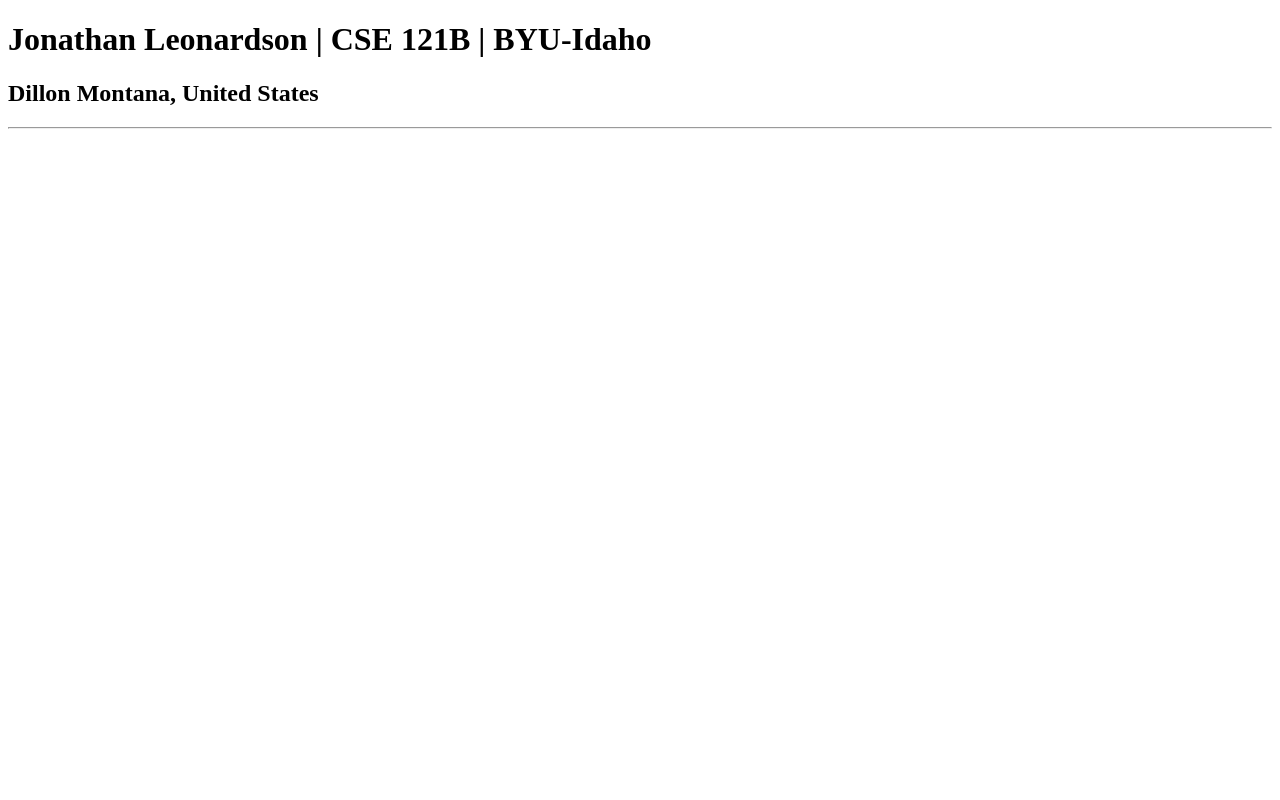
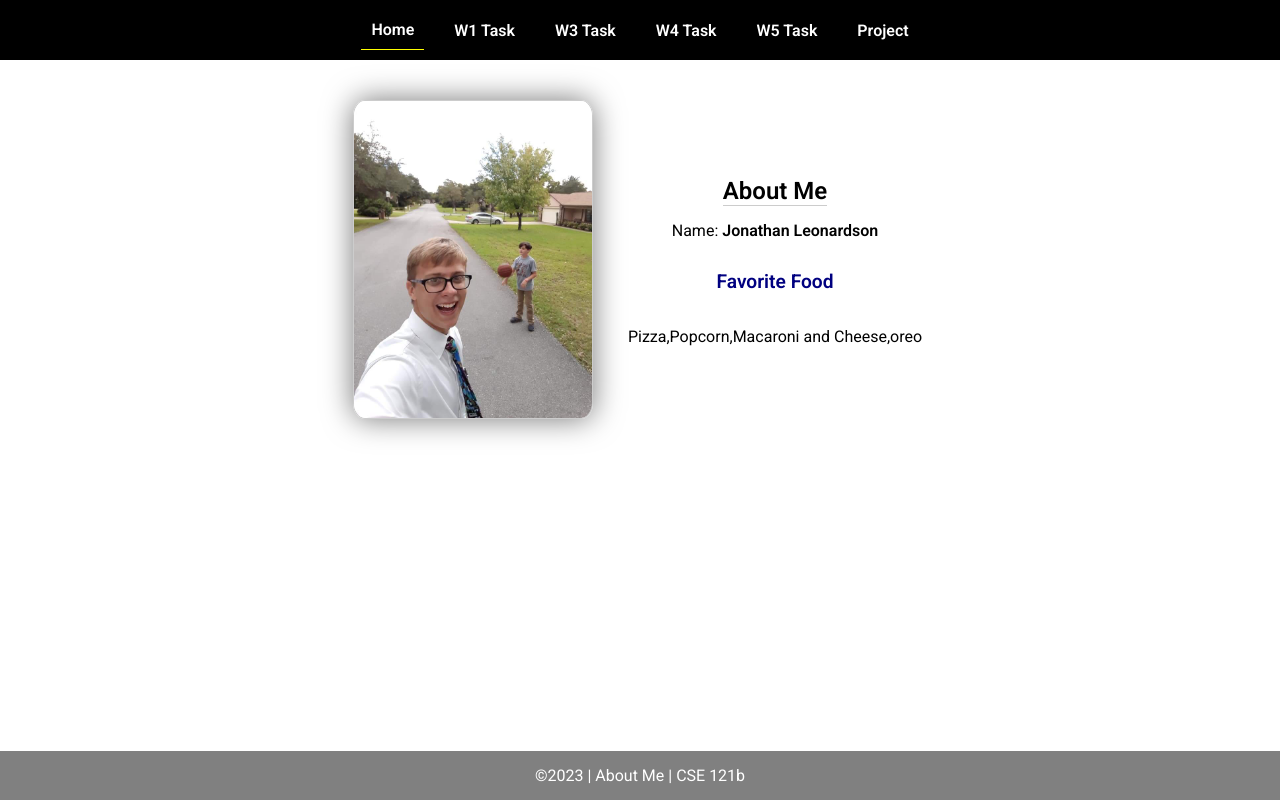
Before and after one commit to FlyEmris/cse121b, a plain HTML site: page index.html in a window 1280 px wide. Drawn offline with Linux system fonts and the light colour scheme.

Commit message:
fixed my errors and made stuff work.

```diff
--- a/index.html
+++ b/index.html
@@ -1,13 +1,45 @@
 <!DOCTYPE html>
 <html lang="en">
+
 <head>
-    <meta charset="UTF-8">
-    <meta name="viewport" content="width=device-width, initial-scale=1.0">
-    <title>Jonathan Leonardson | CSE 121B | BYU-Idaho</title>
+  <meta charset="UTF-8">
+  <meta name="viewport" content="width=device-width, initial-scale=1.0">
+  <title>About Me | CSE 121b | W02: Programming Tasks</title>
+  <link rel="preconnect" href="https://fonts.googleapis.com">
+  <link rel="preconnect" href="https://fonts.gstatic.com" crossorigin>
+  <link href="https://fonts.googleapis.com/css2?family=Roboto:wght@400;600&display=swap"
+    rel="stylesheet">
+  <link rel="stylesheet" href="styles/main.css">
 </head>
+
 <body>
-    <h1>Jonathan Leonardson | CSE 121B | BYU-Idaho</h1>
-    <h2>Dillon Montana, United States</h2>
-    <hr>
+  <nav>
+    <ul id="menu">
+      <li><a id="toggleMenu">&equiv;</a></li>
+      <li><a href="index.html" class="active">Home</a></li>
+      <li><a href="w01-task.html">W1 Task</a></li>
+      <li><a href="w03-task.html">W3 Task</a></li>
+      <li><a href="w04-task.html">W4 Task</a></li>
+      <li><a href="w05-task.html">W5 Task</a></li>
+      <li><a href="project.html">Project</a></li>
+    </ul>
+  </nav>
+  <main id="home">
+    <picture>
+      <img src="images/placeholder.png" alt="Placeholder Image">
+    </picture>
+    <section>
+      <h1>About Me</h1>
+      <div class="info">Name: <span id="name"></span></div>
+      <h2>Favorite Food</h2>
+      <div class="block" id="food"></div>
+    </section>
+  </main>
+  <footer>
+    &copy;<span id="year"></span> | About Me | CSE 121b
+  </footer>
+  <script src="scripts/main.js"></script>
+  <script src="scripts/w02-task.js"></script>
 </body>
+
 </html>
--- /dev/null
+++ b/scripts/main.js
@@ -0,0 +1,9 @@
+// copyright year
+document.querySelector('#year').textContent = new Date().getFullYear();
+
+// toggle menu in small view
+const toggleMenu = () => {
+    document.querySelector('#menu').classList.toggle('open');
+}
+
+document.querySelector('#toggleMenu').addEventListener('click', toggleMenu);
--- /dev/null
+++ b/scripts/w02-task.js
@@ -0,0 +1,35 @@
+/* W02-Task - Profile Home Page */
+
+/* Step 1 - Setup type tasks - no code required */
+
+/* Step 2 - Variables */
+
+let fullName = 'Jonathan Leonardson';
+let currentYear = '2023';
+let profilePicture = 'images/FB_IMG_1600378235339 (2).jpg';
+/* Step 3 - Element Variables */
+
+const nameElement = document.getElementById('name');
+const foodElement = document.getElementById('food');
+const yearElement = document.querySelector('#year');
+const imageElement = document.querySelector('main#home picture img')
+
+/* Step 4 - Adding Content */
+
+nameElement.innerHTML = `<strong>${fullName}<strong>`;
+textContent = 'currentYear';
+imageElement.setAttribute('src' , profilePicture);
+imageElement.setAttribute
+
+
+/* Step 5 - Array */
+
+let favoriteFood = [
+    "Pizza",
+    "Popcorn",
+    "Macaroni and Cheese"
+];
+
+let singleFavoriteFood = "oreo";
+favoriteFood.push(singleFavoriteFood);
+foodElement.innerHTML += `<br>${favoriteFood}`;
--- /dev/null
+++ b/styles/main.css
@@ -0,0 +1,157 @@
+/* Universal Selector */
+* {
+    margin: 0;
+    padding: 0;
+    box-sizing: border-box;
+}
+
+/* HTML Selectors */
+body {
+    font-family: 'Roboto', Helvetica, sans-serif;
+}
+
+nav {
+    background-color: black;
+    width: 100%;
+    position: fixed;
+    top: 0;
+}
+
+nav ul {
+    display: flex;
+    flex-direction: column;
+    align-items: center;
+    max-width: fit-content;
+    margin: 0 auto;
+}
+
+nav ul li {
+    flex: 1 1 auto;
+}
+
+nav ul li:first-child {
+    display: block;
+    font-size: 2rem;
+}
+
+nav ul li:first-child a {
+    padding: 1px 10px;
+}
+
+nav ul li {
+    display: none;
+    list-style: none;
+    margin: 10px;
+}
+
+nav ul li a {
+    display: block;
+    padding: 10px;
+    text-decoration: none;
+    font-weight: 600;
+    color: white;
+    text-align: center;
+}
+
+nav ul li a:hover {
+    background-color: #efefef;
+    color: black;
+}
+
+h1, h2 {
+    text-align: center;
+    margin-bottom: 15px;
+
+}
+
+h1 {
+border-bottom: 1px solid #ccc;
+}
+
+h2 {
+    font-size: 1.2rem;
+    color: navy;
+    text-align: center;
+    margin-top: 30px;
+}
+
+main {
+    margin-top: 125px;
+    display: grid;
+    grid-template-columns: 1fr;
+    grid-gap: 20px;
+    align-items: center;
+    justify-content: center;
+}
+
+picture {
+    margin: 0 auto;
+}
+
+picture img {
+    width: 240px;
+    height: auto;
+    border-radius: 5%;
+    border: 1px solid #ccc;
+    box-shadow: 0 0 30px #777;
+}
+
+section {
+    display: flex;
+    flex-direction: column;
+    align-items: center;
+    margin: 10px
+}
+
+label {
+    margin: 15px 0;
+}
+
+footer {
+    background-color: gray;
+    color: white;
+    padding: 15px;
+    text-align: center;
+    width: 100%;
+    position: fixed;
+    bottom: 0;
+}
+
+/* Class Selectors */
+.active {
+    border-bottom: 1px solid yellow;
+}
+
+.open li {
+    display: block;
+}
+
+.block {
+    display: block;
+}
+
+/* ID Selectors */
+
+/* Media Queries */
+@media only screen and (min-width: 32.5em) {
+    nav ul {
+        flex-direction: row;
+    }
+
+    nav ul li:first-child {
+        display: none;
+    }
+
+    nav ul li {
+        display: block;
+    }
+
+    main {
+        margin: 100px auto 20px;
+        grid-template-columns: 250px 1fr;
+        max-width: -moz-fit-content;
+        max-width: fit-content;
+
+    }
+
+}
```
Also changed, not shown: practice.js (added, +7 -0 lines), images/FB_IMG_1600378235339 (2).jpg (added).
